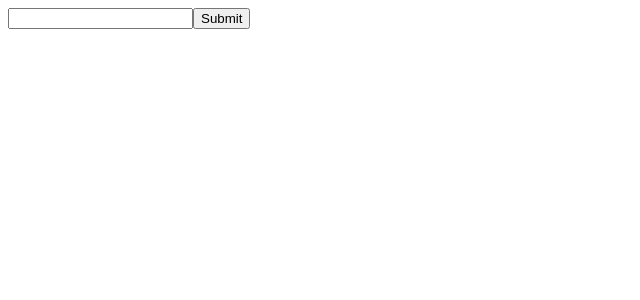
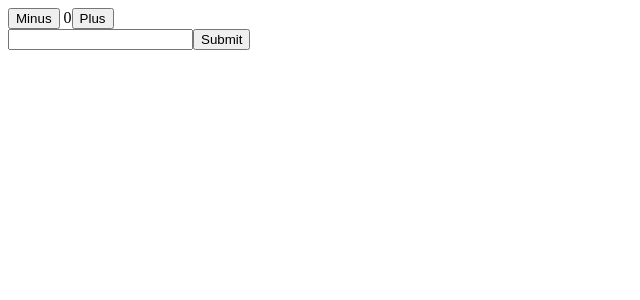
Before and after one commit to Indegenismo/FrontendAdvanced, a React app: page / in a window 1280 px wide. Shown: the top 300 px of the page, without its empty margins (0-640 px from the left). Built offline with nearby package versions, Linux system fonts and the light colour scheme.

Commit message:
homework done

```diff
--- a/src/List.js
+++ b/src/List.jsx
@@ -2,9 +2,9 @@ import React from 'react';
 
 const List = props => (
   <ul>
-    {props.items.map((item, index) => (
-      <li key={index}>{item}</li>
-    ))}
+    {
+      props.items.map((item, index) => <li key={index}>{item}</li>)
+    }
   </ul>
 );
 
--- a/src/index.jsx
+++ b/src/index.jsx
@@ -1,89 +1,95 @@
 
-// import * as React from 'react';
-// import * as ReactDOM from 'react-dom';
-// // import List from './list.js';
+import * as React from 'react';
+import * as ReactDOM from 'react-dom';
+import List from './List.jsx';
 
-// class Add extends React.Component {
-// 	constructor(props, state){
-// 		super(props,state);
-// 		this.state={
-// 			counter:0
-// 		};
-// 		// this.comp={
-// 		// 	term: '',
-// 		// 	items:[]
-// 		// }
-//   }
-// //   onChange (event)  {
-// //     this.comp({term:event.target.value})
-// //   }
-// //   onSubmit  ()  {
-// //     event.preventDefault()
-// //     this.setComp({
-// //       term:'',
-// //       items:[...this.comp.items, this.comp.term]
-// //     });}
+class Add extends React.Component {
+	constructor(props, state){
+		super(props,state);
+		this.state={
+			counter:0,
+			term: '',
+			items:[]
+		};
+		// this.comp={
+		// 	term: '',
+		// 	items:[]
+		// }
+	this.onChange = this.onChange.bind(this);
+    this.onSubmit = this.onSubmit.bind(this);
+  }
+  onChange ()  {
+    this.setState({term:event.target.value})
+  }
+  onSubmit  ()  {
+    event.preventDefault()
+    this.setState({
+      term:'',
+      items:[...this.state.items, this.state.term]
+    });}
 
-//  render() {
-//    return (
-//    		<div>
-//    		<button onClick={() => this.minus()}>Minus</button>
-//    		<span> {''}{this.state.counter}{''}</span>
-//    		<button onClick={() => this.setState({counter:this.state.counter + 1})}>Plus</button>
-// 		    {/* <div>
-// 		   <form className ="App" onSubmit={this.onSubmit}>
-// 		   <input value ={this.comp.term} onChange={this.onChange}></input>
-// 		   <button>Submit</button>
-// 		   </form>
-// 		   <list items={this.comp.items}/>
-// 	   		</div>  */}
-//    		</div>
+ render() {
+   return (
+   		<div>
+   		<button onClick={() => this.minus()}>Minus</button>
+   		<span> {''}{this.state.counter}{''}</span>
+   		<button onClick={() => this.setState({counter:this.state.counter + 1})}>Plus</button>
+		    <div>
+		   <form className ="Add" onSubmit={this.onSubmit}>
+		   <input value ={this.state.term} onChange={this.onChange}></input>
+		   <button>Submit</button>
+		   </form>
+		   <List items={this.state.items}/>
+	   		</div>
+   		</div>
 
-//    		)
+   		)
 
-//  }
+ }
 
-//  minus(){this.setState({
-//    			counter:this.state.counter - 1})};
-// }
-// ReactDOM.render(<Add/>, document.getElementById('root'));
+ minus(){this.setState({
+   			counter:this.state.counter - 1})};
+}
+ReactDOM.render(<Add/>, document.getElementById('root'));
 
 
-import React, { Component } from 'react';
-import * as ReactDOM from 'react-dom';
-import List from './List';
+// import React, { Component } from 'react';
+// import * as ReactDOM from 'react-dom';
+// import List from './List.jsx';
 
-export default class App extends Component {
-  constructor(props) {
-    super(props);
-    this.state = {
-      term: '',
-      items: []
-    };
-  }
+// export default class App extends Component {
+//   constructor(props,state) {
+//     super(props,state);
+//     this.state = {
+//       term: '',
+//       items: []
+// 	};
+// 	this.onChange = this.onChange.bind(this);
+//     this.onSubmit = this.onSubmit.bind(this);
+//   }
 
-  onChange(event) {
-    this.setState({ term: event.target.value });
-  }
+//   onChange(event) {
+//     this.setState({ term: event.target.value});
+//   }
 
-  onSubmit  (event)  {
-    event.preventDefault();
-    this.setState({
-      term: '',
-      items: [...this.state.items, this.state.term]
-    });
-  }
+//   onSubmit  (event)  {
+//     event.preventDefault();
+//     this.setState({
+//       term: '',
+//       items: [...this.state.items, this.state.term]
+//     });
+//   }
 
-  render() {
-    return (
-      <div>
-        <form className="App" onSubmit={this.onSubmit}>
-          <input value={this.state.term} onChange={this.onChange} />
-          <button>Submit</button>
-        </form>
-        <List items={this.state.items} />
-      </div>
-    );
-  }
-}
-ReactDOM.render(<App/>, document.getElementById('root'));
+//   render() {
+//     return (
+//       <div>
+//         <form className="App" onSubmit={this.onSubmit}>
+//           <input value={this.state.term} onChange={this.onChange} />
+//           <button>Submit</button>
+//         </form>
+//         <List items={this.state.items} />
+//       </div>
+//     );
+//   }
+// }
+// ReactDOM.render(<App/>, document.getElementById('root'));
```
Also changed, not shown: src/App.js (added).
